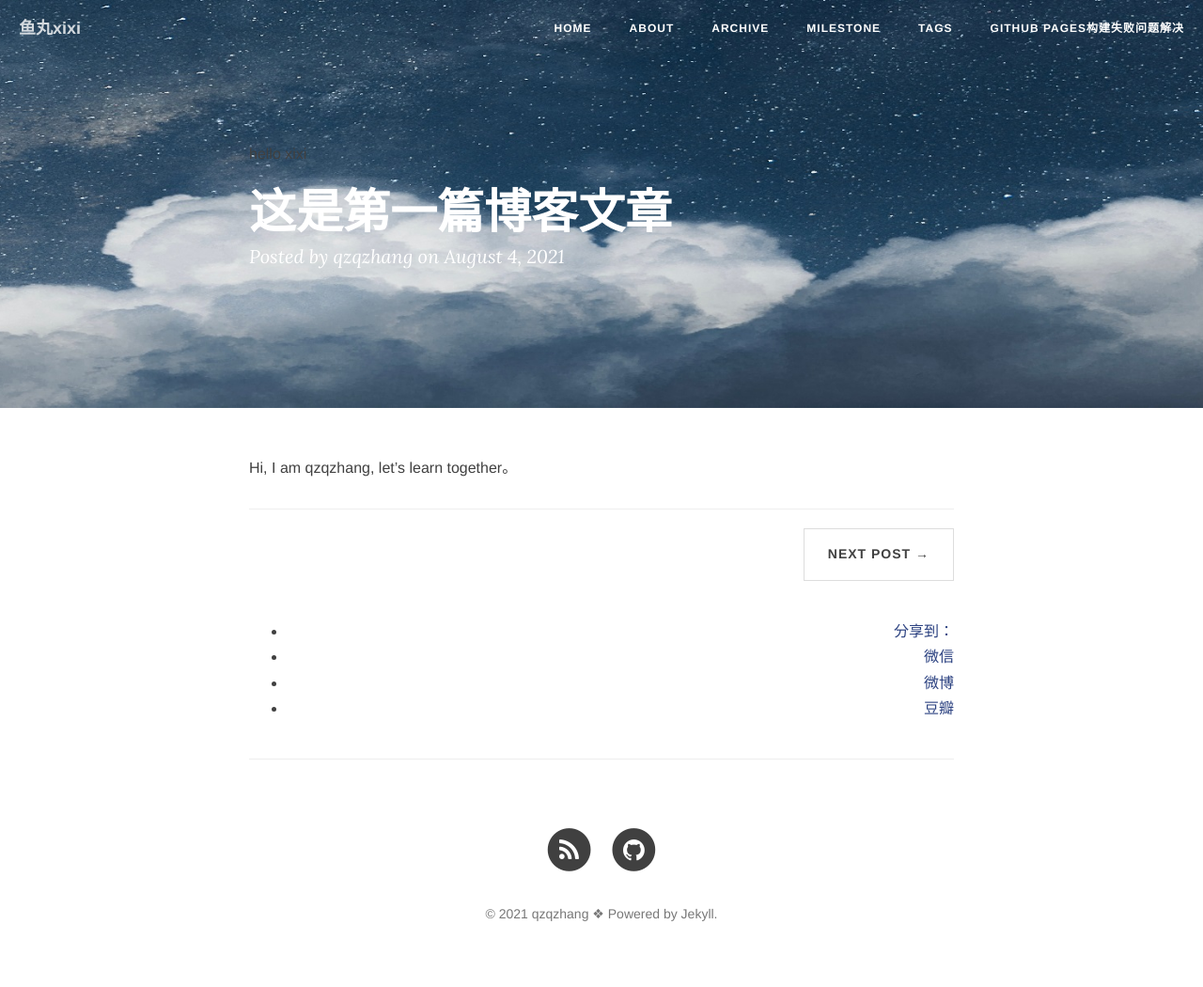
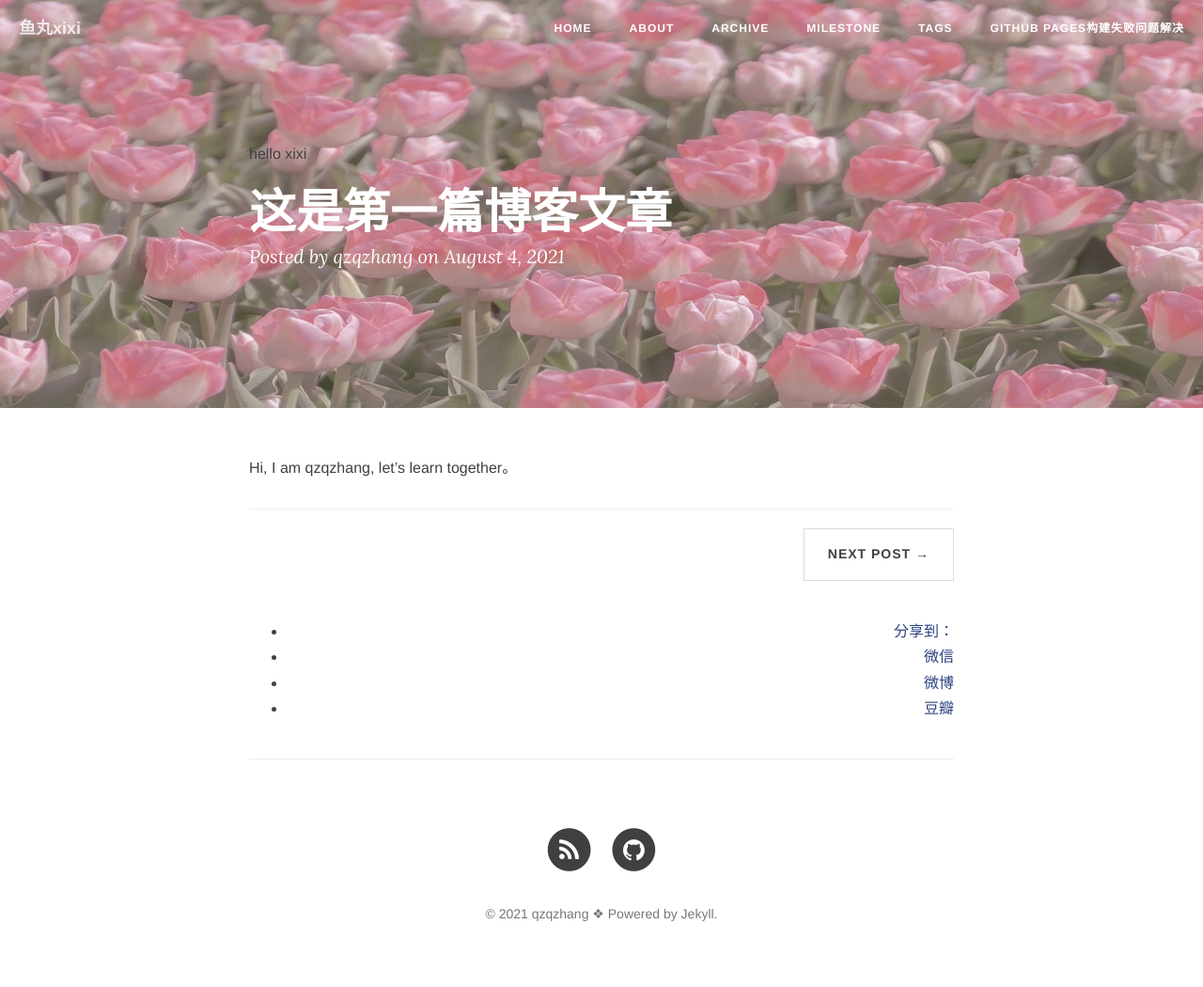
Before and after one commit to zzq-zq/zzq-zq.github.io, a Jekyll site: the page built from _posts/2021-08-03-hello.md, in a window 1280 px wide. Shown: the whole page at 94% size. Built offline with Jekyll 4.4.1, drawn with Linux system fonts in a browser that asks for light colours; nearby versions of some CDN libraries; comment, search, counter and statistics services are not loaded.

Commit message:
Update _config.yml

```diff
--- a/_config.yml
+++ b/_config.yml
@@ -1,6 +1,6 @@
 # Site settings
 title: 鱼丸xixi # 你的博客名字，可以定义修订
-header-img: "img/yun.jpg"
+header-img: "img/hua.jpg"
 tagline: "cn"
 description: "这是我的博客"  # 一句话描述你的博客
 baseurl: ""
@@ -44,7 +44,7 @@
     values:
       layout: "post"
       author: "qzqzhang" # 你的名字
-      header-img: "img/yun.jpg" # We don't want posts without a header image, that whould mean white on white
+      header-img: "img/hua.jpg" # We don't want posts without a header image, that whould mean white on white
 
 # Comments
 comments :
```
